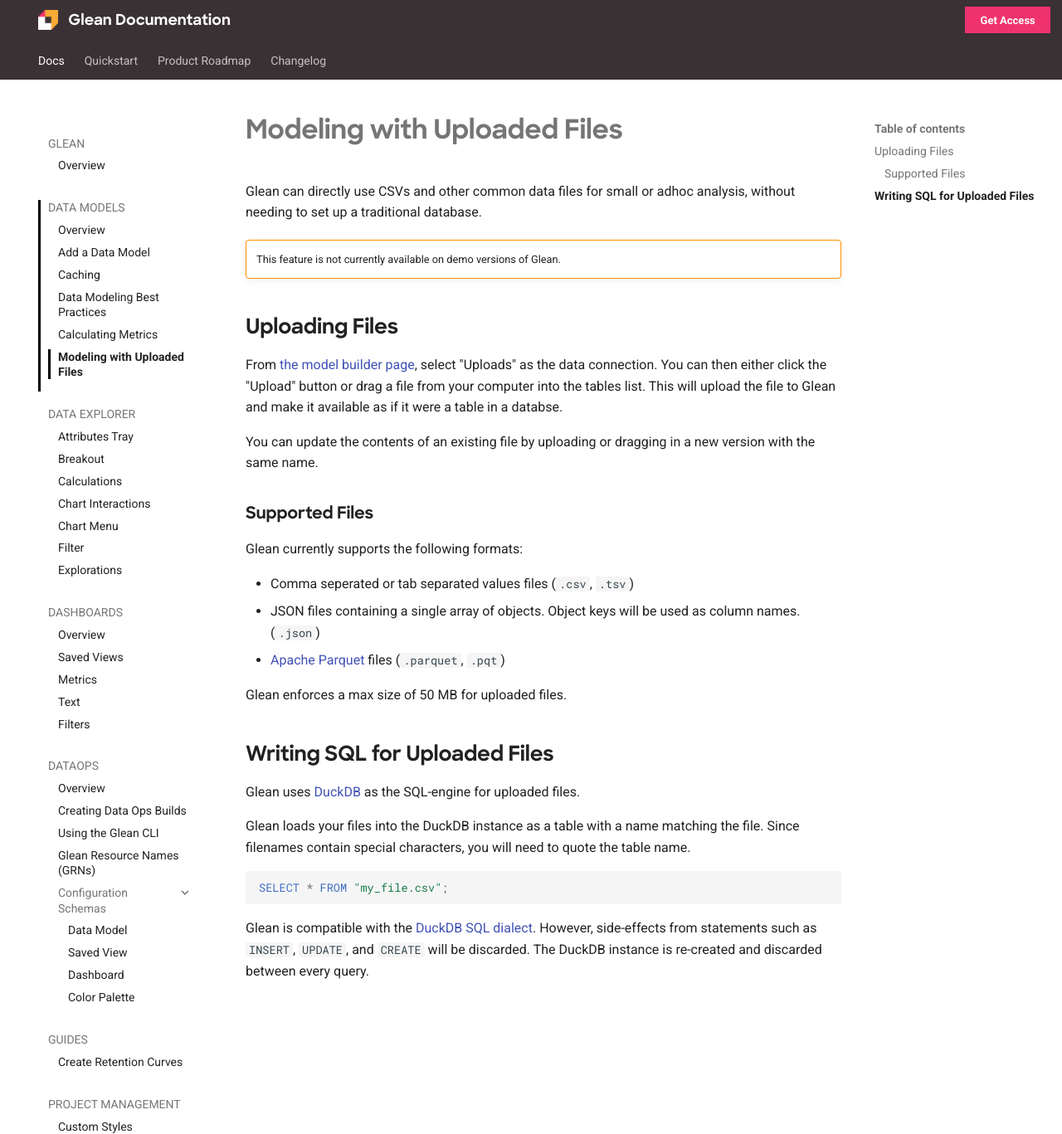
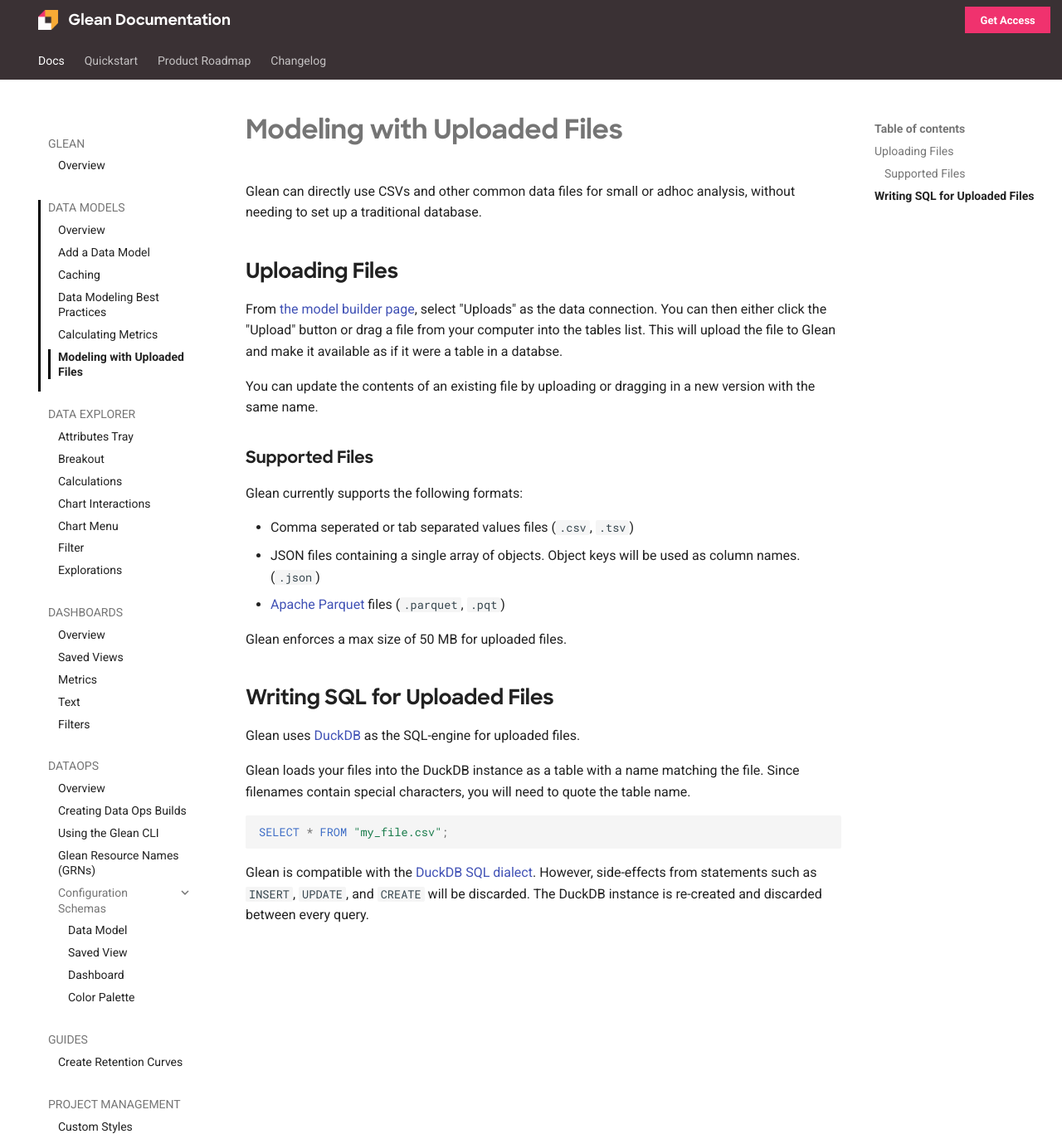
Before and after one commit to gleannyc/documentation, an MkDocs documentation site: the page built from docs/docs/data-modeling/query-data-files.md, in a window 1280 px wide and 1367 px high. Shown: the whole window at 83% size. Built offline with MkDocs 1.6.1 and Material for MkDocs 9.7.7, drawn with Linux system fonts in a browser that asks for light colours.

Commit message:
Remove irrelevant line of text from DuckDB docs

```diff
--- a/docs/docs/data-modeling/query-data-files.md
+++ b/docs/docs/data-modeling/query-data-files.md
@@ -1,8 +1,5 @@
 Glean can directly use CSVs and other common data files for small or adhoc
 analysis, without needing to set up a traditional database.
-
-!!! warning ""
-    This feature is not currently available on demo versions of Glean.
 
 ## Uploading Files
 
```
